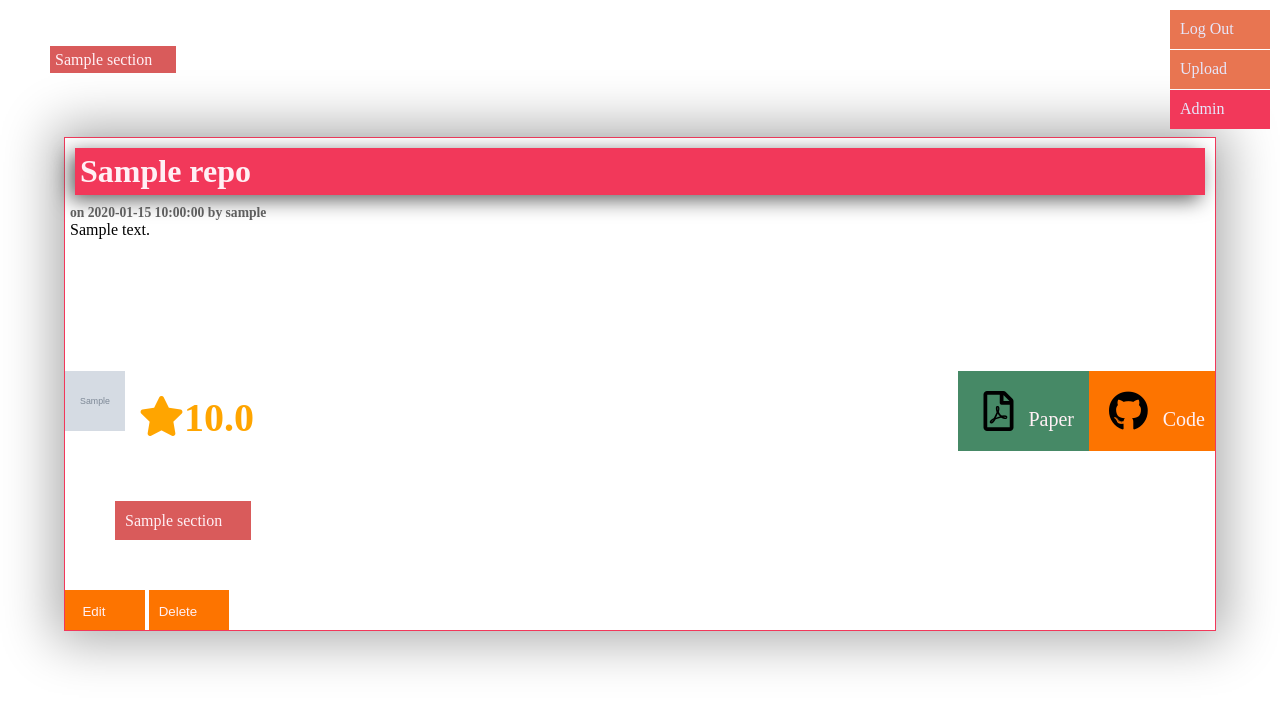
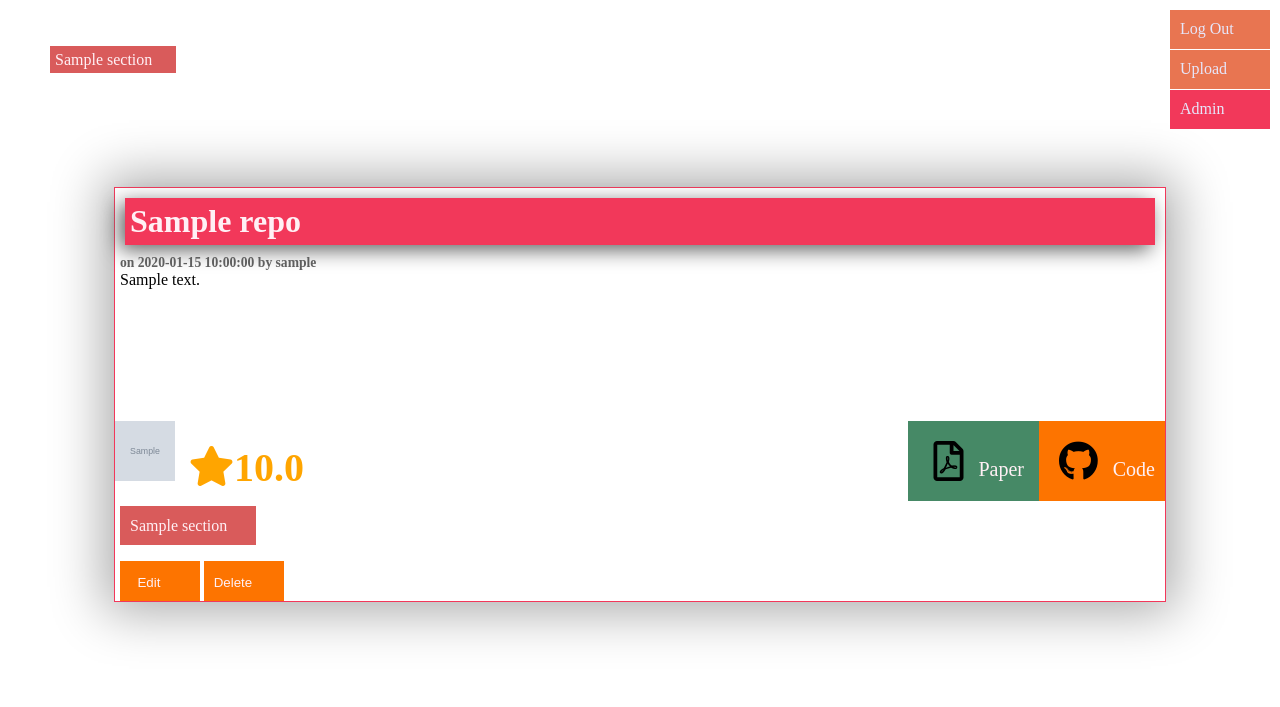
Before and after one commit to sourenaKhanzadeh/iShare, a Flask app: page /Browse-all-time in a window 1280 px wide. Shown: the part 50-757 px from the top of the page. Run offline with Flask 2, Linux system fonts and the light colour scheme; the visitor is signed in with stand-in values (Sample User, id 1); grey boxes marked "Sample" are stand-in pictures; a database or web service that is not in the repository returns one stand-in record (values such as "Sample title"); some libraries are stand-ins or nearby versions.

Commit message:
improved ajax

```diff
--- a/myModules/model/database/database.py
+++ b/myModules/model/database/database.py
@@ -87,7 +87,19 @@ class Database:
         elif id == 3:
             insert.insertComment(kwargs)
 
+    def delete_one(self,id, **kwargs):
+        from myModules.model.database.deleteone import DeleteOne
 
+        delete = DeleteOne(client)
+
+        if id == 0:
+            delete.deleteOneUser(kwargs)
+        elif id == 1:
+            delete.deleteOneRepo(kwargs)
+        elif id == 2:
+            delete.deleteOneSection(kwargs)
+        elif id == 3:
+            delete.deleteOneComment(kwargs)
 
 
 # export the database
--- a/myModules/paper_manager/query.py
+++ b/myModules/paper_manager/query.py
@@ -4,7 +4,7 @@ from flask import session, redirect, flash, request, jsonify
 from myModules.tools.tools import millify
 
 @app.route('/Browse-all-time', methods=['GET'])
-def allTime():
+def all_time():
     # set a limit
     limit = request.args.get('limit', 2, type=int)
 
@@ -49,10 +49,14 @@ def allTime():
             'avatar':nex['avatar'],
             'url_pdf':nex['url_pdf'],
             'url_repo':nex['url_repo'],
-            'stars':nex['star'],
+            'stars':millify(nex['star']),
             'queries_count':query.count(),
-            'limit':limit
+            'limit':limit,
+            'section':nex['section']
         }
+
+        if admin:
+            content.update({"admin":admin['username']})
 
         # upload as json
         return jsonify(content)
--- a/static/css/styleA.css
+++ b/static/css/styleA.css
@@ -415,7 +415,8 @@ nav {
     border: 1px solid #F2385A;
     box-shadow: 0 0 50px 10px #00000055;
     display: flex;
-    flex-direction: column; }
+    flex-direction: column;
+    margin: 50px; }
     .query section h1 {
       font-size: 2rem;
       background-color: #F2385A;
@@ -493,7 +494,10 @@ nav {
     .query section .sections a {
       font-size: 12pt;
       float: left;
-      margin: 0; }
+      margin: -45px; }
+    .query section .admin__btn {
+      margin: 0 5px;
+      margin-top: -40px; }
 
 .load {
   display: flex;
--- a/static/js/query.js
+++ b/static/js/query.js
@@ -33,7 +33,7 @@ $('#load_more').click(()=>{
             // if not then fade the load more button
             $('#load_more').fadeOut(1000);
         // check if user is approved
-        if (data.approved){
+        if (data.approved && data.admin === undefined){
             $('.query').append(
                 `<section>
                 <a href="/${data.username}/${data.title}"><h1>${data.title}</h1></a>
@@ -45,8 +45,34 @@ $('#load_more').click(()=>{
                     <a class="git" href="${data.url_repo}"><i class="fab fa-github"></i></a>
                     <a class="pdf" href="${data.url_pdf}"><i class="far fa-file-pdf"></i></a>
                 </div>
-            </section>`
-            )
+                <div class="sections">
+                    <a  href="/Browse-all-time?section=${data.section}">${data.section}</a>
+                </div>
+            </section>
+            `
+            );
+        }
+        if(data.admin){
+            $('.query').append(`<section>
+            <a href="/${data.username}/${data.title}"><h1>${data.title}</h1></a>
+            <h4>on ${data.date} by ${data.username}</h4>
+            <p>${data.description}</p>
+            <div>
+                <img src="${data.avatar}">
+                <i class="fa fa-star">${data.stars}</i>
+                <a class="git" href="${data.url_repo}"><i class="fab fa-github"></i></a>
+                <a class="pdf" href="${data.url_pdf}"><i class="far fa-file-pdf"></i></a>
+            </div>
+            <div class="sections">
+                    <a  href="/Browse-all-time?section=${data.section}">${data.section}</a>
+            </div>
+            <div class="admin__btn">
+                <button onclick="window.location="/${data.admin}/edit/${data.title}"> Edit </button>
+                <button onclick="window.location="/${data.admin}/delete/${data.title}"> Delete </button>
+            </div>
+        </section>
+        `)
+
         }
     })
 });
--- a/static/sass/styleA.scss
+++ b/static/sass/styleA.scss
@@ -360,6 +360,7 @@ nav{
     box-shadow: 0 0 50px 10px #00000055;
     display: flex;
     flex-direction: column;
+    margin: 50px;
     h1{
       font-size: 2rem;
       background-color: color('pink-hot');
@@ -421,7 +422,13 @@ nav{
       a{
         font-size: 12pt;
         float: left;
-        margin: 0;
+        margin: -45px;
+      }
+    }
+    .admin{
+      &__btn{
+        margin: 0 5px;
+        margin-top: -40px;
       }
     }
 
--- a/templates/pages/query.html
+++ b/templates/pages/query.html
@@ -22,10 +22,10 @@
                 <div class="sections">
                     <a  href="/Browse-all-time?section={{ query['section'] }}">{{ query['section'] }}</a>
                 </div>
-                {%if admin%}
-                <div>
-                    <button> Edit </button>
-                    <button> Delete </button>
+                {%if admin %}
+                <div class="admin__btn">
+                    <button onclick="window.location=`/{{ admin['username'] }}/edit/{{query['title']}}`"> Edit </button>
+                    <button onclick="window.location=`/{{ admin['username'] }}/delete/{{query['title']}}`"> Delete </button>
                 </div>
                 {% endif %}
             </section>
--- a/views.py
+++ b/views.py
@@ -14,6 +14,8 @@ from myModules.user.profile import *
 from myModules.paper_manager.detail import *
 from myModules.paper_manager.upload import *
 from myModules.admin.admin import *
+from myModules.admin.delete import *
+from myModules.admin.edit import *
 from myModules.user.delete import *
 from myModules.paper_manager.query import *
 
```
Also changed, not shown: myModules/admin/delete.py (added, +20 -0 lines), myModules/admin/edit.py (added, +15 -0 lines), myModules/model/database/deleteone.py (added, +17 -0 lines).
